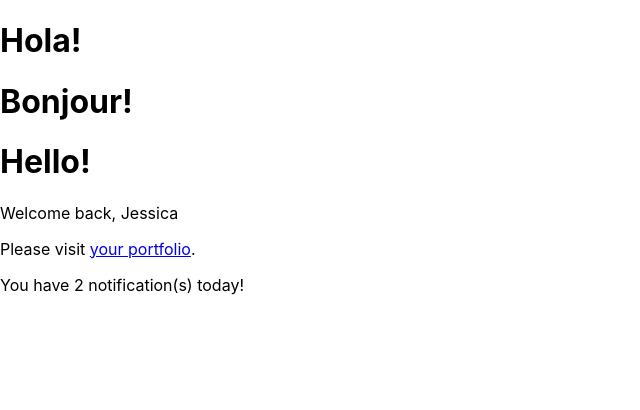
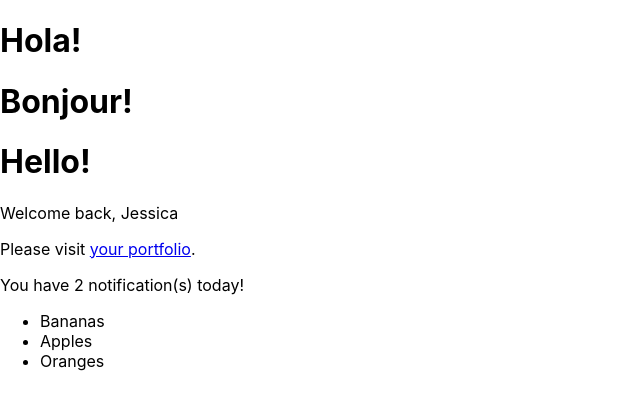
Before and after one commit to johmert/getting-started-with-react, a React (Create React App) app: page / in a window 1280 px wide. Shown: the top 410 px of the page, without its empty margins (0-640 px from the left). Built offline with nearby package versions, Linux system fonts and the light colour scheme.

Commit message:
GroceryList

```diff
--- a/src/App.js
+++ b/src/App.js
@@ -1,5 +1,6 @@
 import "./App.css";
 import Greeting from "./Greeting";
+import GroceryList from "./GroceryList";
 
 function WelcomeBack(props) {
   return <p>Welcome back, {props.name}</p>
@@ -31,6 +32,7 @@ function App() {
       Please visit <a href={url}>{linkText}</a>.
     </p>
   );
+  const groceryItems = ["Bananas", "Apples", "Oranges"];
   return (
     <>
     <Greeting language="es" />
@@ -39,6 +41,7 @@ function App() {
     <WelcomeBack name={name}/>
     {element}
     <Notifications notifications={notifications} />
+    <GroceryList items={groceryItems} />
     </>
     );
 }
--- /dev/null
+++ b/src/GroceryList.js
@@ -0,0 +1,11 @@
+function GroceryList({items}){
+    return (
+        <ul>
+            {items.map(item => (
+                <li>{item}</li>
+            ))}
+        </ul>
+    );
+}
+
+export default GroceryList;
```
